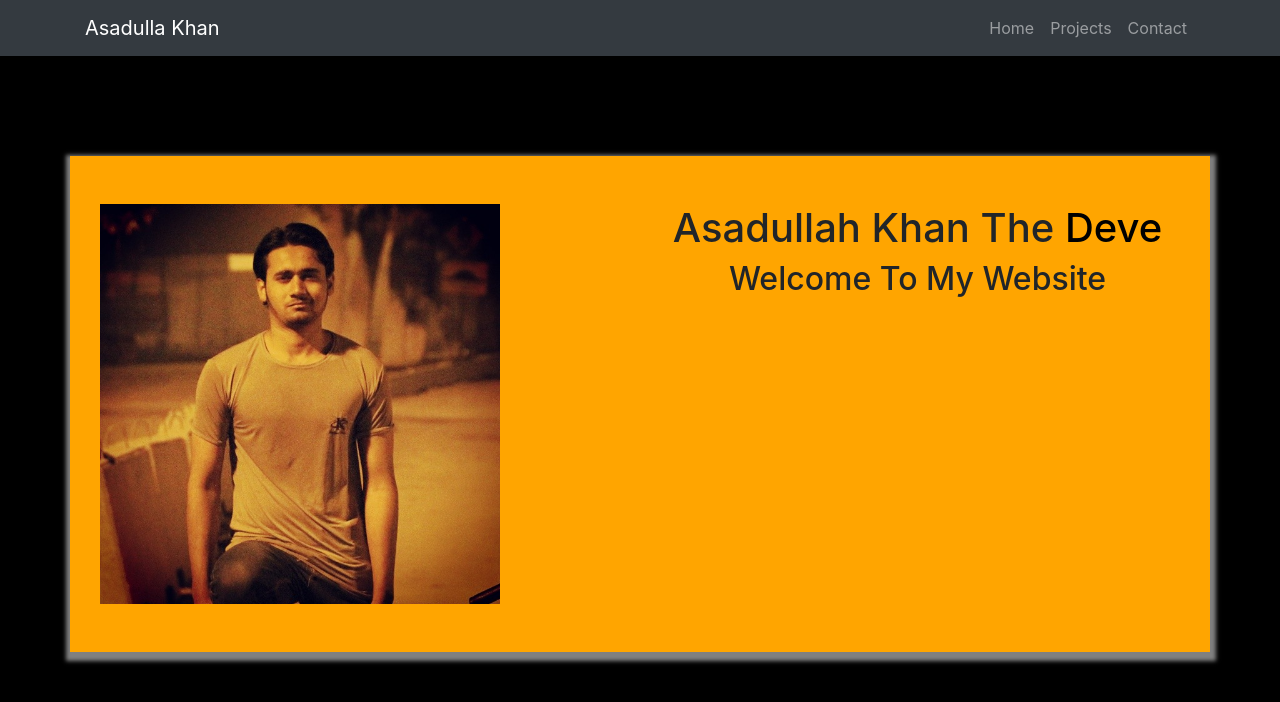
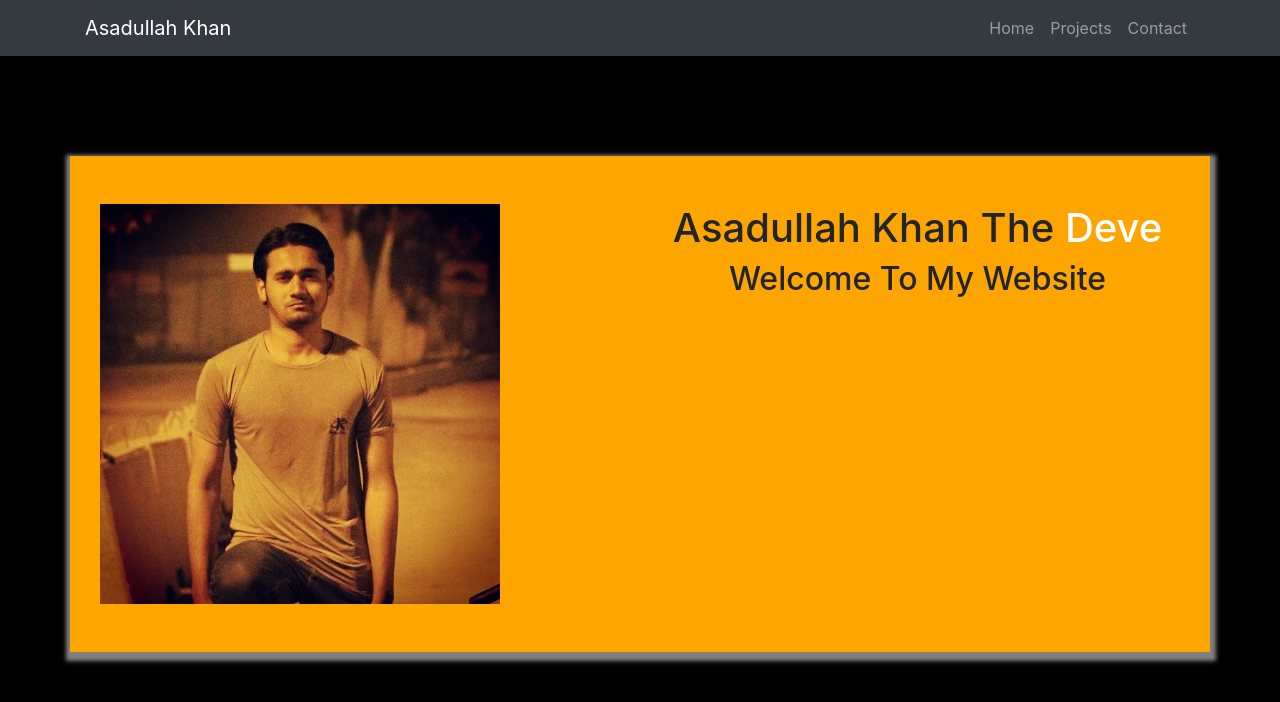
Before and after one commit to Asadullahkhankaimkhani/PortfolioPage, a website: page index.html in a window 1280 px wide. Drawn offline with nearby package versions, Linux system fonts and the light colour scheme; files whose address does not match are found by name.

Commit message:
color change

```diff
--- a/css/style.css
+++ b/css/style.css
@@ -5,7 +5,7 @@ body{
     margin: 100px 0 100px 0;
 }
 .txt-type {
-    color: black;
+    color: white;
 }
 .home-container{
     background-color: Orange;
--- a/index.html
+++ b/index.html
@@ -17,7 +17,7 @@
   <!-- Navigation Bar -->
   <nav class="navbar navbar-expand-lg navbar-dark bg-dark">
     <div class="container">
-      <a class="navbar-brand" href="#">Asadulla Khan</a>
+      <a class="navbar-brand" href="#">Asadullah Khan</a>
       <button class="navbar-toggler" type="button" data-toggle="collapse" data-target="#navbarNavDropdown" aria-controls="navbarNavDropdown" aria-expanded="false" aria-label="Toggle navigation">
         <span class="navbar-toggler-icon"></span>
       </button>
```
